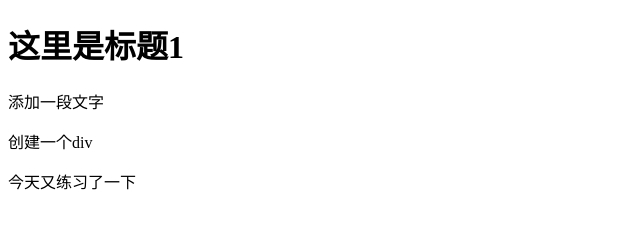
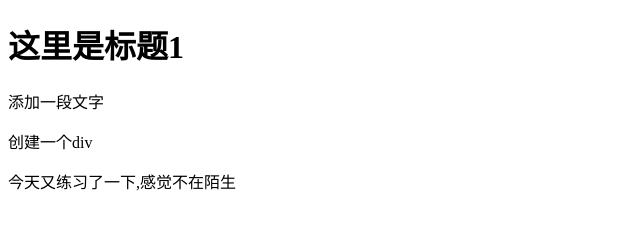
Before and after one commit to seaman-dahui/test, a plain HTML site: page index.html in a window 1280 px wide. Shown: the whole page, without its empty margins (0-640 px from the left). Drawn offline with Linux system fonts and the light colour scheme.

Commit message:
Update index.html

```diff
--- a/index.html
+++ b/index.html
@@ -8,6 +8,6 @@
 <h1>这里是标题1</h1>
 <p>添加一段文字</p>
 <div>创建一个div</div>
-<p>今天又练习了一下</p>
+<p>今天又练习了一下,感觉不在陌生</p>
 </body>
 </html>
```
